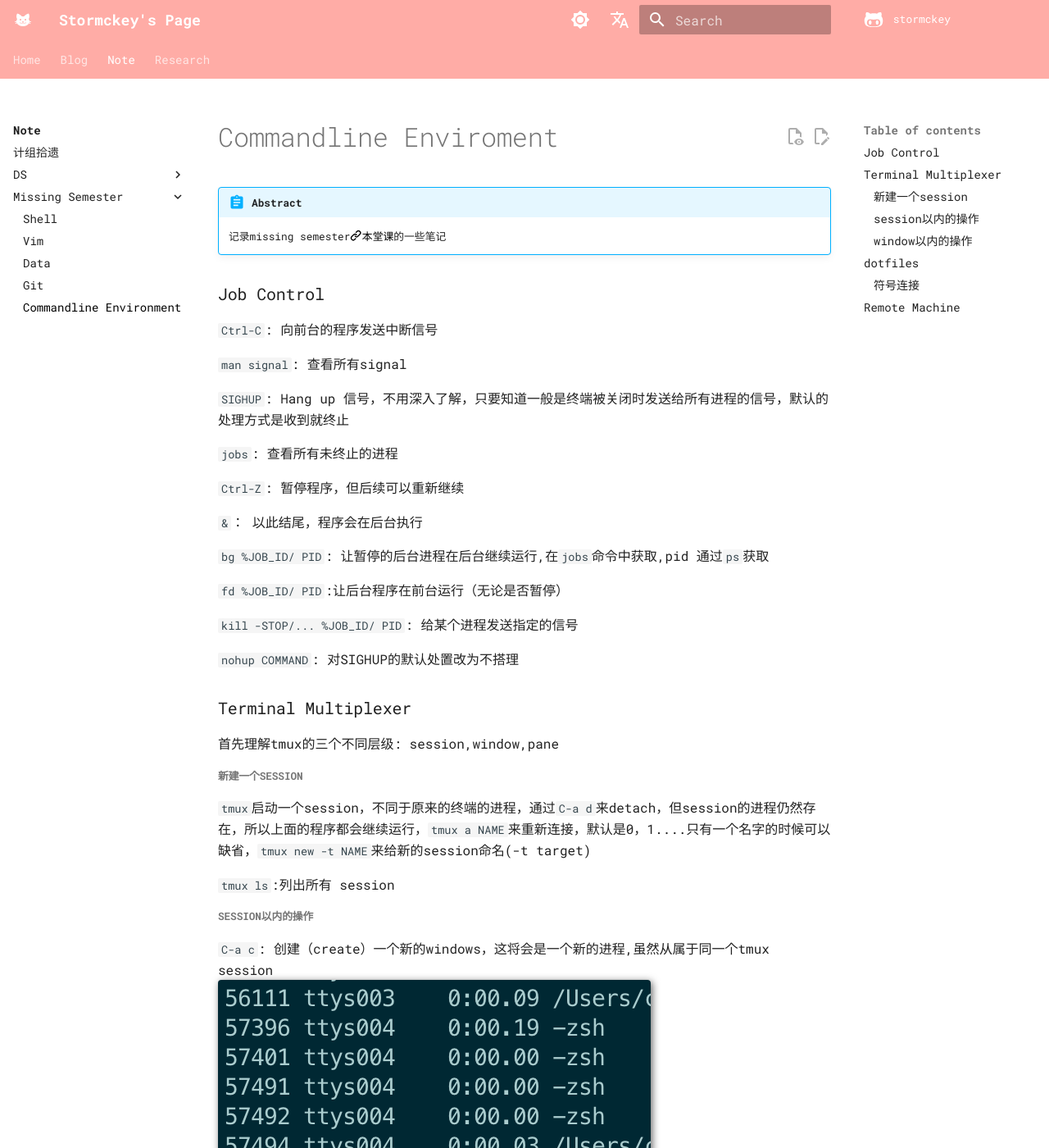
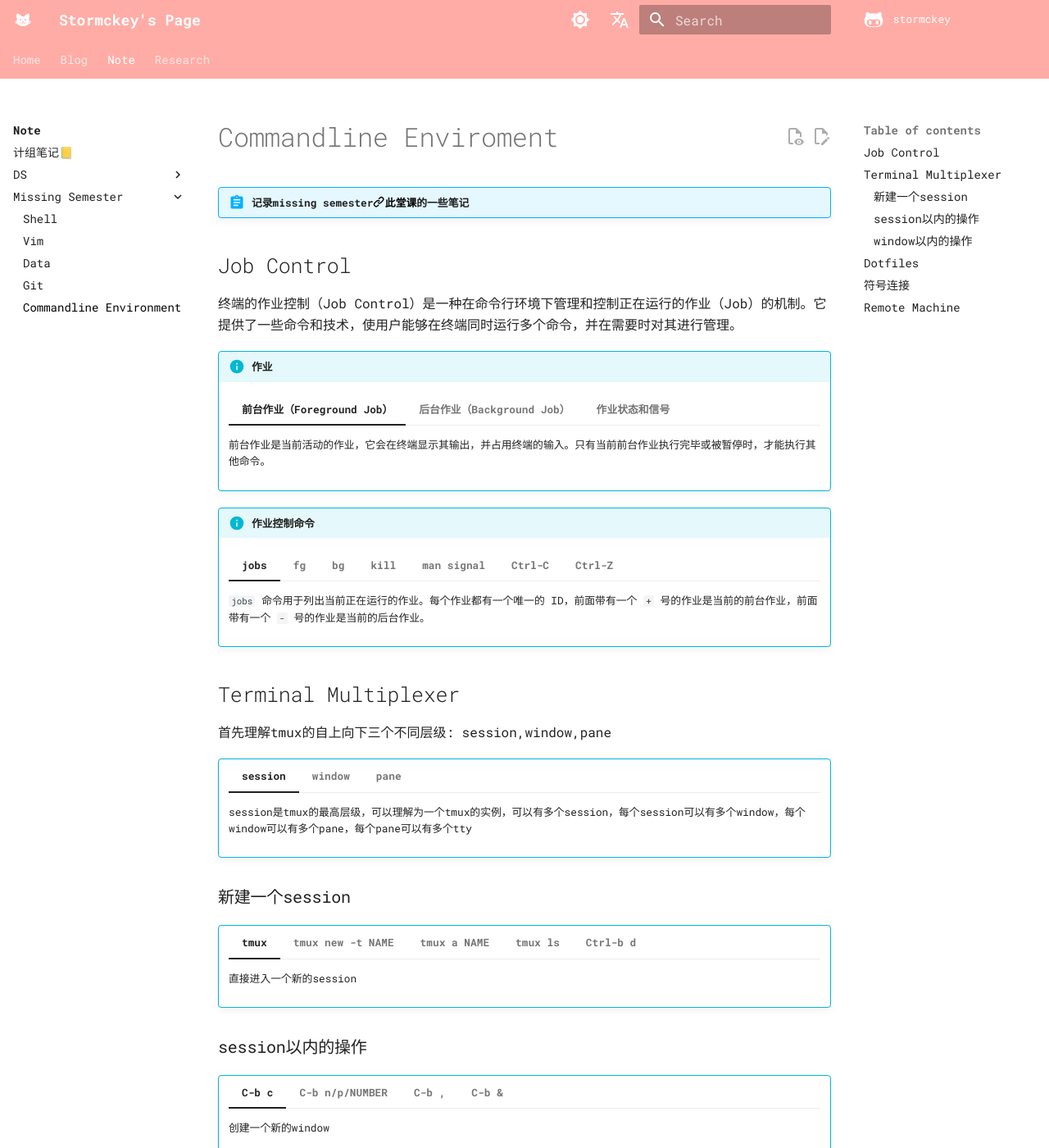
Before and after one commit to stormckey/stormckey.github.io, an MkDocs documentation site: the page built from docs/Note/Missing Semester/commandline_env.md, in a window 1280 px wide and 1400 px high. Shown: the whole window at 82% size. Built offline with MkDocs 1.6.1 and Material for MkDocs 9.7.7, drawn with Linux system fonts in a browser that asks for light colours; comment, search, counter and statistics services are not loaded; some of the changed text lies outside the part shown.

Commit message:
update commandline env

```diff
--- a/docs/Note/Missing Semester/commandline_env.md
+++ b/docs/Note/Missing Semester/commandline_env.md
@@ -3,99 +3,143 @@
 ---
 # Commandline Enviroment
 
-!!! abstract
-    记录missing semester[:octicons-link-16:本堂课](https://missing-semester-cn.github.io/2020/command-line/)的一些笔记
+!!! abstract "记录missing semester[:octicons-link-16:此堂课](https://missing-semester-cn.github.io/2020/command-line/)的一些笔记"
 
-### Job Control
+## Job Control
 
-`Ctrl-C`: 向前台的程序发送中断信号
+终端的作业控制（Job Control）是一种在命令行环境下管理和控制正在运行的作业（Job）的机制。它提供了一些命令和技术，使用户能够在终端同时运行多个命令，并在需要时对其进行管理。
 
-`man signal`: 查看所有signal
+!!! info "作业"
 
-`SIGHUP`: Hang up 信号，不用深入了解，只要知道一般是终端被关闭时发送给所有进程的信号，默认的处理方式是收到就终止
+    === "前台作业（Foreground Job）"
+        前台作业是当前活动的作业，它会在终端显示其输出，并占用终端的输入。只有当前前台作业执行完毕或被暂停时，才能执行其他命令。
 
-`jobs`: 查看所有未终止的进程
+    === "后台作业（Background Job）"
+        后台作业是在后台运行的作业，它不会占用终端的输入和输出。可以使用特殊字符 `&` 将命令放置在后台运行，从而允许同时运行多个命令。
 
-`Ctrl-Z`: 暂停程序，但后续可以重新继续
+    === "作业状态和信号"
+        每个作业都具有一个状态，如运行中、停止或完成。可以使用信号来控制作业的行为，如 `Ctrl-C`（中断作业）和 `Ctrl-D`（结束作业输入）。
 
-`&`： 以此结尾，程序会在后台执行
+!!! info "作业控制命令"
+    === "jobs"
+        `jobs` 命令用于列出当前正在运行的作业。每个作业都有一个唯一的 ID，前面带有一个 `+` 号的作业是当前的前台作业，前面带有一个 `-` 号的作业是当前的后台作业。
+    === "fg"
+        `fg` 命令用于将后台作业切换到前台运行。可以使用作业 ID 或作业 PID 作为参数，也可以使用 `%` 符号加上作业 ID 作为参数。
+    === "bg"
+        `bg` 命令用于将前台作业切换到后台运行。可以使用作业 ID 或作业 PID 作为参数，也可以使用 `%` 符号加上作业 ID 作为参数。
+    === "kill"
+        `kill` 命令用于向作业发送信号。默认情况下，`kill` 命令会发送 `SIGTERM` 信号，可以使用 `-SIGNAL` 选项来指定信号类型。可以使用作业 ID 或作业 PID 作为参数，也可以使用 `%` 符号加上作业 ID 作为参数。
+    === "man signal"
+        `man signal` 命令用于查看所有可以发送给进程的信号。
+    === "Ctrl-C"
+        `Ctrl-C` 快捷键用于向前台作业发送 `SIGINT` 信号，通常用于终止前台作业。
+    === "Ctrl-Z"
+        `Ctrl-Z` 快捷键用于向前台作业发送 `SIGTSTP` 信号，通常用于暂停前台作业。
 
-`bg %JOB_ID/ PID`: 让暂停的后台进程在后台继续运行,<job id>在`jobs`命令中获取,pid 通过`ps`获取
+## Terminal Multiplexer
 
-`fd %JOB_ID/ PID`:让后台程序在前台运行（无论是否暂停）
+首先理解tmux的自上向下三个不同层级: session,window,pane
 
-`kill -STOP/... %JOB_ID/ PID`: 给某个进程发送指定的信号
+!!! info ""
+    === "session"
+        session是tmux的最高层级，可以理解为一个tmux的实例，可以有多个session，每个session可以有多个window，每个window可以有多个pane，每个pane可以有多个tty
+    === "window"
+        window是session的第二层级，可以理解为一个终端，可以有多个window，每个window可以有多个pane，每个pane可以有多个tty
+    === "pane"
+        pane是window的第三层级，可以理解为一个分屏，可以有多个pane，每个pane可以有多个tty
 
-`nohup COMMAND`: 对SIGHUP的默认处置改为不搭理
+### 新建一个session
 
-### Terminal Multiplexer
+!!! info ""
+    === "tmux"
+        直接进入一个新的session
+    === "tmux new -t NAME"
+        新建一个名为NAME的session
+    === "tmux a NAME"
+        重新连接到名为NAME的session
+    === "tmux ls"
+        列出所有session
+    === "Ctrl-b d"
+        detach当前session
 
-首先理解tmux的三个不同层级: session,window,pane
+### session以内的操作
 
-##### 新建一个session
-`tmux`启动一个session，不同于原来的终端的进程，通过`C-a d`来detach，但session的进程仍然存在，所以上面的程序都会继续运行，`tmux a NAME`来重新连接，默认是0，1....只有一个名字的时候可以缺省，`tmux new -t NAME`来给新的session命名(-t target)
+!!! info ""
+    === "C-b c"
+        创建一个新的window
+    === "C-b n/p/NUMBER"
+        切换到下一个/上一个/第x个window
+    === "C-b ,"
+        重命名当前window
+    === "C-b &"
+        关闭当前window
 
-`tmux ls`:列出所有 session
+### window以内的操作
 
-##### session以内的操作
+!!! info ""
+    === "C-b \""
+        上下分裂pane,这会是新的进程和新的tty
+        ![](images/commandline_env/2023-03-27-01-41-57.png#pic)
+        ![](images/commandline_env/2023-03-27-01-43-10.png#pic)
+    === "C-b %"
+        左右分裂pane
+        ![](images/commandline_env/2023-03-27-01-44-35.png#pic)
+    === "C-b o"
+        切换到下一个pane
+    === "C-b x"
+        关闭当前pane
+    === "C-b z"
+        放大缩小当前pane
+    === "C-b ARROW"
+        在pane之间移动
+    === "C-b SPACE"
+        一键切换下一个布局模式
 
-`C-a c`: 创建（create）一个新的windows，这将会是一个新的进程,虽然从属于同一个tmux session
-![](images/commandline_env/2023-03-27-01-48-05.png#pic)
+## Dotfiles
 
-`C-a n/p/NUMBER` 下一个/上一个/第x个window
+Dotfile 是以点（.）开头的配置文件，在Unix-like系统中被广泛使用。它们通常位于用户的主目录下，用于存储个人化和自定义的配置选项，以及其他应用程序和工具的设置。
 
-`C-a ,`:重命名window
+Dotfile 的名称以一个或多个点开头，例如 `.bashrc`、`.vimrc`、`.gitconfig` 等。由于在默认情况下，Unix-like 系统会将以点开头的文件视为隐藏文件，因此这些配置文件在文件管理器中默认是不可见的。但可以通过特定的选项或命令查看和编辑它们。
 
-##### window以内的操作
+Dotfile 的用途因文件名和所针对的应用程序而异，以下是一些常见的例子：
 
-`C-a "`: 上下分裂pane,这会是新的进程和新的tty
-![](images/commandline_env/2023-03-27-01-41-57.png#pic)
-![](images/commandline_env/2023-03-27-01-43-10.png#pic)
+- `.bashrc`：Bash Shell 的配置文件，用于定义 Shell 的行为和环境变量。
+- `.vimrc`：Vim 文本编辑器的配置文件，用于定义 Vim 的编辑器设置和插件。
+- `.gitconfig`：Git 版本控制系统的配置文件，用于设置 Git 的用户信息、别名和其他选项。
+- `.ssh/config`：SSH 客户端的配置文件，用于配置 SSH 连接的主机和选项。
+- `.tmux.conf`：tmux 终端复用工具的配置文件，用于定义 tmux 的会话和窗格设置。
 
-`C-a %`: 左右分裂pane
-![](images/commandline_env/2023-03-27-01-44-35.png#pic)
+通过编辑和定制 Dotfile，用户可以按照个人偏好和需求来配置各种应用程序和工具。它们允许用户修改默认设置、添加快捷键、定义别名、设置环境变量等，以提升工作效率和个人化体验。
 
-`C-a ARROW`: 在pane之间移动
+~/.zshrc是zsh的默认配置文件，可以理解为每次启动zsh,都会执行其中的语句。比如你在里面写上一句`echo Hello`，就会在每次启动zsh的时候自动问候你一句
 
-`C-a SPACE`: 一键切换下一个布局模式
+在github上可以找到许多人分享的配置文件，这里也贴上[:octicons-link-16:我自己的](https://github.com/stormckey/dotfiles)
 
-`C-a z`:放大缩小当前pane
-
-### dotfiles
-
-~/zshrc是zsh的默认配置文件，可以理解为每次启动都会执行其中的语句，比如你在里面写上一句`echo Hello`最后在每次启动zsh的时候自动问候你一句
-
-`alias STRING="STRING"`别名，打前面的缩写会被扩展成后面的全称，=前后无空格，否则会被当作是alias的多个不同的参数,写入zshrc使之常常生效
-
-`alias STRING`: 查看你设置的别名是啥
-
-在github上可以找到许多人的配置文件，当然也有[:octicons-link-16:笔者自己的](https://github.com/stormckey/dotfiles)
-
-##### 符号连接
+## 符号连接
 
 很多时候把配置文件放在～目录下并不方便，也不好混乱，也不好建立GitHub仓库进行管理，配置文件的读取位置往往是定死的，移动到别处就失效了，我们可以利符号连接来整理他们。
 
-`ln -s TRUE_PATH VIRTUAL_PATH`: 软连接，VIRTUAL_PATH上实际上什么文件都没有，但我们试图读写这个文件的时候，会被导向TRUE_PATH上那个真实存在的文件，利用这个就可以配置.
+`ln -s TRUE_PATH VIRTUAL_PATH`: 软连接，VIRTUAL_PATH上实际上什么文件都没有，但我们试图读写这个文件的时候，会被导向TRUE_PATH上那个真实存在的文件，利用这个就可以统一转移我们的配置文件了。
 
 注意创建符号连接时VIRTUAL_PATH不能存在
 
 若删去TRUE_PATH，符号连接仍然存在，但已不可访问（显示文件不存在）
 
-### Remote Machine
+## Remote Machine
 
-详情可以看[:octicons-link-16:这一篇](https://stormckey.github.io/Blog/ssh_wsl/)，是一个具体的ssh连接实践
+详情可以看[:octicons-link-16:这一篇](https://stormckey.github.io/Blog/Environment/ssh_wsl/)，是一个具体的ssh连接实践。在[:ocitons-link-16:这一篇](http://stormckey.github.io/Blog/Minisql/docker_minisql/)中有关于docker的远程连接的实践，更加详细。
 
-`ssh USERNAME@IP_ADDRESS`: 连接remote machine
-
-`ssh-keygen`: 自动生成迷药，注意keyphrase应该为空（直接回车）
-
-`ssh-copy-id USERNAME@IP_ADDRESS`: 复制公钥到remote machine的指定文件中
-
-用rsync或者scp传输文件，rsync可以从中断处恢复,检查重复，符号连接等
-
-`scp -p xxxx LOCAL_PATH USERNAME@IP_ADDRESS:REMOTE_PATH`:复制过去
-
-`scp -p xxxx USERNAME:IP_ADDRESS LOCAL_PATH`: 复制过来
+!!! info "常用指令"
+    === "ssh USERNAME@IP_ADDRESS"
+        连接remote machine
+    === "ssh-keygen"
+        自动生成迷药，注意keyphrase应该为空（直接回车）
+    === "ssh-copy-id USERNAME@IP_ADDRESS"
+        复制公钥到remote machine的指定文件中
+    === "scp -p xxxx LOCAL_PATH USERNAME@IP_ADDRESS:REMOTE_PATH"
+        将本地文件复制到remote machine
+    === "scp -p xxxx USERNAME:IP_ADDRESS LOCAL_PATH"
+        将remote machine文件复制到本地
 
 ～/.ssh/config 里面可以设置remote machine别名 默认端口 默认ip地址等属性
 ![](images/commandline_env/2023-03-27-02-36-41.png#pic)
--- a/mkdocs.yml
+++ b/mkdocs.yml
@@ -193,7 +193,7 @@
 
   - Note:
     - Note/index.md
-    - 计组拾遗: Note/CO_review.md
+    - Note/CO_review.md
     - DS:
       - BST,AVL,Splay: Note/ADS/BST_AVL_Splay.md
       - B-Tree,B+Tree: Note/ADS/B-Tree_B+Tree.md
```
Also changed, not shown: docs/Note/Missing Semester/Shell.md (+8 -0 lines).
